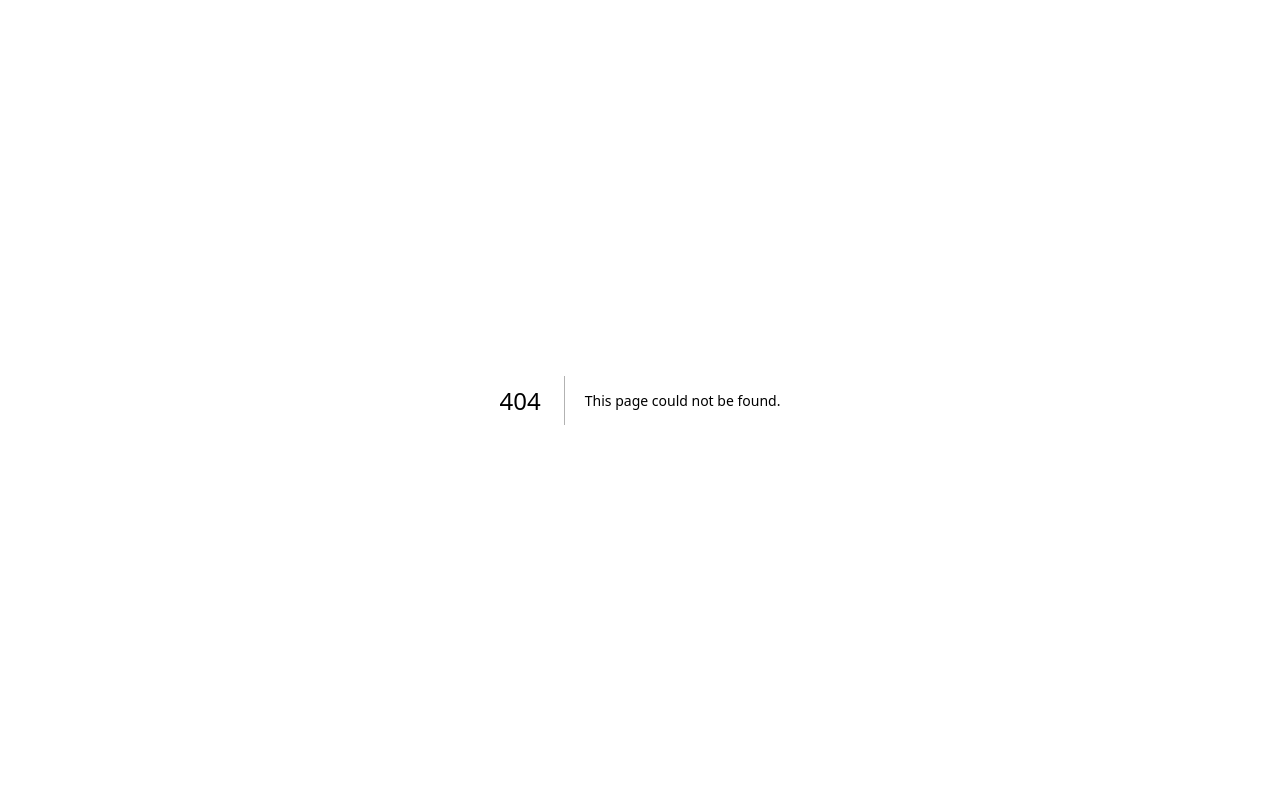
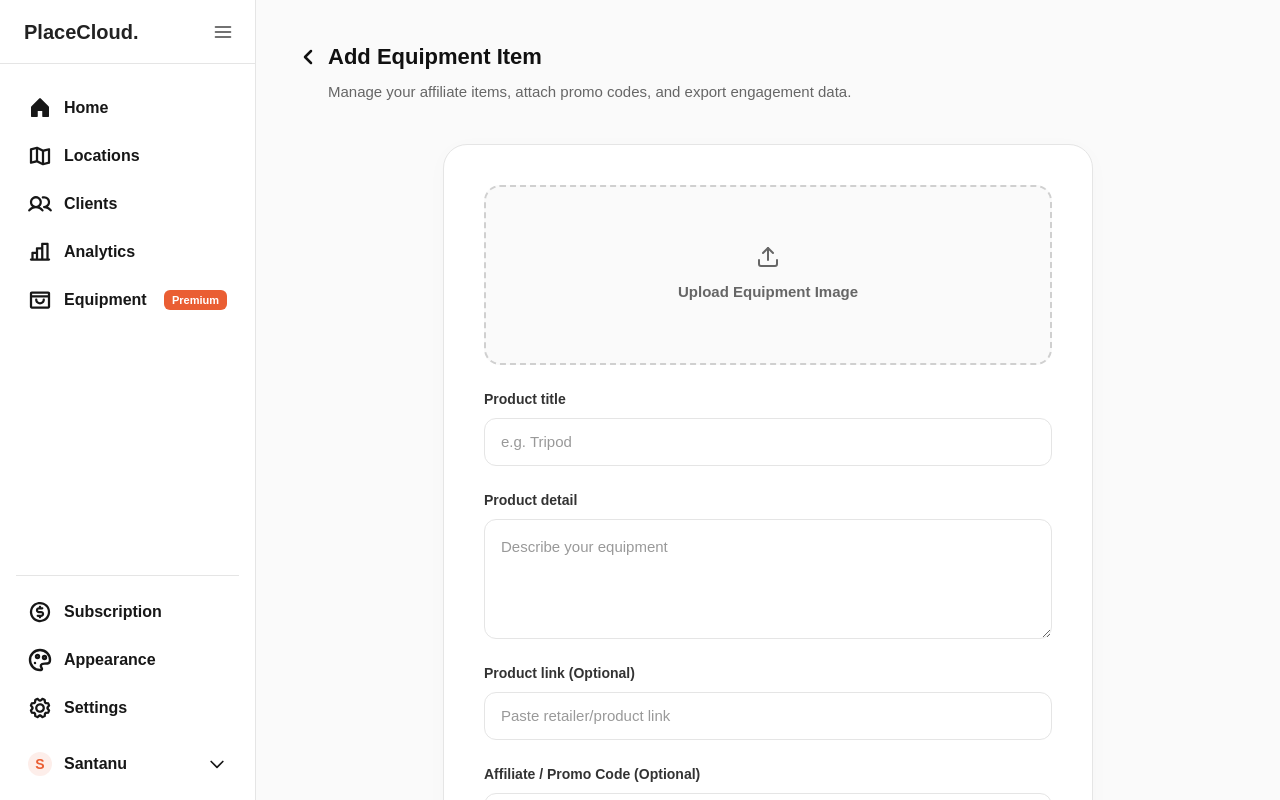
Before and after one commit to santanu4246/PlaceCloud, a Next.js app: page /equipment/new in a window 1280 px wide. Before the commit this address had no page. Built offline with nearby package versions, Linux system fonts and the light colour scheme.

Commit message:
feat: add equipment creation form and contextual edit/delete menu to gear list

```diff
--- /dev/null
+++ b/app/(dashboard)/equipment/new/page.tsx
@@ -0,0 +1,97 @@
+"use client";
+
+import React from "react";
+import Link from "next/link";
+
+export default function AddEquipment() {
+  return (
+    <div className="p-5 md:p-10 w-full min-h-screen bg-[#FAFAFA]">
+      {/* Header */}
+      <div className="mb-10 w-full">
+        <Link href="/equipment" className="flex items-center gap-2 text-[22px] font-bold text-[#111] mb-2 hover:text-[#EA5E33] transition-colors w-fit">
+          <svg width="24" height="24" viewBox="0 0 24 24" fill="none" stroke="currentColor" strokeWidth="2.5" strokeLinecap="round" strokeLinejoin="round">
+            <path d="M15 18l-6-6 6-6" />
+          </svg>
+          Add Equipment Item
+        </Link>
+        <p className="text-[#666] text-[15px] font-medium pl-[32px]">
+          Manage your affiliate items, attach promo codes, and export engagement data.
+        </p>
+      </div>
+
+      {/* Main Card */}
+      <div className="max-w-[650px] mx-auto bg-white rounded-[24px] shadow-[0_4px_24px_rgba(0,0,0,0.02)] border border-[#E5E5E5] p-8 md:p-10">
+        <form className="flex flex-col gap-6" onSubmit={(e) => e.preventDefault()}>
+
+          {/* Image Upload Area */}
+          <div className="w-full h-[180px] rounded-[16px] border-2 border-dashed border-[#D0D0D0] bg-[#FAFAFA] flex flex-col items-center justify-center gap-3 cursor-pointer hover:bg-gray-50 hover:border-[#EA5E33] transition-colors group">
+            <svg width="24" height="24" viewBox="0 0 24 24" fill="none" stroke="currentColor" strokeWidth="2" strokeLinecap="round" strokeLinejoin="round" className="text-[#666] group-hover:text-[#EA5E33] transition-colors">
+              <path d="M21 15v4a2 2 0 0 1-2 2H5a2 2 0 0 1-2-2v-4"></path>
+              <polyline points="17 8 12 3 7 8"></polyline>
+              <line x1="12" y1="3" x2="12" y2="15"></line>
+            </svg>
+            <span className="text-[#666] font-semibold text-[15px] group-hover:text-[#EA5E33] transition-colors">
+              Upload Equipment Image
+            </span>
+          </div>
+
+          {/* Product Title */}
+          <div className="flex flex-col gap-2">
+            <label className="text-[14px] font-bold text-[#333]">Product title</label>
+            <input
+              type="text"
+              placeholder="e.g. Tripod"
+              className="w-full h-[48px] bg-white border border-[#E5E5E5] rounded-[12px] px-4 outline-none focus:border-[#EA5E33] focus:ring-1 focus:ring-[#EA5E33] transition-all text-[#111] text-[15px] font-medium placeholder:text-[#999]"
+            />
+          </div>
+
+          {/* Product Detail */}
+          <div className="flex flex-col gap-2">
+            <label className="text-[14px] font-bold text-[#333]">Product detail</label>
+            <textarea
+              placeholder="Describe your equipment"
+              className="w-full min-h-[120px] bg-white border border-[#E5E5E5] rounded-[12px] p-4 outline-none focus:border-[#EA5E33] focus:ring-1 focus:ring-[#EA5E33] transition-all text-[#111] text-[15px] font-medium resize-y placeholder:text-[#999]"
+            ></textarea>
+          </div>
+
+          {/* Product Link */}
+          <div className="flex flex-col gap-2">
+            <label className="text-[14px] font-bold text-[#333]">Product link (Optional)</label>
+            <input
+              type="text"
+              placeholder="Paste retailer/product link"
+              className="w-full h-[48px] bg-white border border-[#E5E5E5] rounded-[12px] px-4 outline-none focus:border-[#EA5E33] focus:ring-1 focus:ring-[#EA5E33] transition-all text-[#111] text-[15px] font-medium placeholder:text-[#999]"
+            />
+          </div>
+
+          {/* Affiliate / Promo Code */}
+          <div className="flex flex-col gap-2">
+            <label className="text-[14px] font-bold text-[#333]">Affiliate / Promo Code (Optional)</label>
+            <input
+              type="text"
+              placeholder="e.g. Wayn10"
+              className="w-full h-[48px] bg-white border border-[#E5E5E5] rounded-[12px] px-4 outline-none focus:border-[#EA5E33] focus:ring-1 focus:ring-[#EA5E33] transition-all text-[#111] text-[15px] font-medium placeholder:text-[#999]"
+            />
+          </div>
+
+          {/* Action Buttons */}
+          <div className="flex items-center gap-4 mt-2">
+            <button
+              type="button"
+              className="flex-1 h-[52px] rounded-[12px] bg-[#F5F5F5] hover:bg-[#EAEAEA] text-[#111] font-bold text-[15px] transition-colors"
+            >
+              Save as Draft
+            </button>
+            <button
+              type="button"
+              className="flex-1 h-[52px] rounded-[12px] bg-[#EA5E33] hover:bg-[#D5522B] text-white font-bold text-[15px] transition-colors shadow-sm"
+            >
+              Add Equipment
+            </button>
+          </div>
+
+        </form>
+      </div>
+    </div>
+  );
+}
--- a/app/(dashboard)/equipment/page.tsx
+++ b/app/(dashboard)/equipment/page.tsx
@@ -1,6 +1,7 @@
 "use client";
 
-import React from "react";
+import React, { useState, useEffect, useRef } from "react";
+import Link from "next/link";
 
 const mockEquipment = [
   {
@@ -49,6 +50,24 @@
 ];
 
 export default function DashboardGearList() {
+  const [openDropdown, setOpenDropdown] = useState<number | null>(null);
+  const dropdownRef = useRef<HTMLDivElement>(null);
+
+  useEffect(() => {
+    function handleClickOutside(event: MouseEvent) {
+      if (dropdownRef.current && !dropdownRef.current.contains(event.target as Node)) {
+        setOpenDropdown(null);
+      }
+    }
+    document.addEventListener("mousedown", handleClickOutside);
+    return () => document.removeEventListener("mousedown", handleClickOutside);
+  }, []);
+
+  const toggleDropdown = (id: number, e: React.MouseEvent) => {
+    e.stopPropagation();
+    setOpenDropdown(openDropdown === id ? null : id);
+  };
+
   return (
     <div className="p-5 md:p-10 w-full min-h-screen bg-[#FAFAFA]">
       <div className="mb-10 w-full flex flex-col md:flex-row md:items-center justify-between gap-4 md:gap-6 relative">
@@ -57,7 +76,7 @@
         </div>
 
         <div className="flex items-center gap-3 relative z-10 bg-[#FAFAFA] md:pl-4">
-          <button className="bg-[#EA5E33] hover:bg-[#D5522B] text-white font-bold text-[14px] px-5 py-2.5 rounded-[10px] flex items-center gap-2 transition-colors shadow-sm">
+          <Link href="/equipment/new" className="bg-[#EA5E33] hover:bg-[#D5522B] text-white font-bold text-[14px] px-5 py-2.5 rounded-[10px] flex items-center gap-2 transition-colors shadow-sm">
             <svg width="18" height="18" viewBox="0 0 24 24" fill="none" stroke="currentColor" strokeWidth="2.5" strokeLinecap="round" strokeLinejoin="round">
               <path d="M6 2L3 6v14a2 2 0 0 0 2 2h14a2 2 0 0 0 2-2V6l-3-4z"></path>
               <line x1="3" y1="6" x2="21" y2="6"></line>
@@ -65,7 +84,7 @@
               <path d="M9 13h6"></path>
             </svg>
             Add New Equipment
-          </button>
+          </Link>
         </div>
       </div>
 
@@ -82,7 +101,11 @@
             <div className="absolute inset-0 bg-gradient-to-t from-black/95 via-black/40 to-transparent pointer-events-none"></div>
 
             {/* 3-Dot Menu */}
-            <button className="absolute top-4 right-4 bg-white/20 hover:bg-white/30 backdrop-blur-md rounded-[10px] p-2 transition-colors">
+            <div className="absolute top-4 right-4 z-20" ref={openDropdown === item.id ? dropdownRef : null}>
+              <button
+                onClick={(e) => toggleDropdown(item.id, e)}
+                className="bg-white/20 hover:bg-white/30 backdrop-blur-md rounded-[10px] p-2 transition-colors"
+              >
                 <svg width="16" height="16" viewBox="0 0 24 24" fill="none" stroke="white" strokeWidth="3" strokeLinecap="round" strokeLinejoin="round">
                   <circle cx="12" cy="12" r="1.5"></circle>
                   <circle cx="12" cy="5" r="1.5"></circle>
@@ -90,12 +113,27 @@
                 </svg>
               </button>
 
+              {openDropdown === item.id && (
+                <div className="absolute right-0 top-10 bg-white border border-[#F0F0F0] rounded-[14px] shadow-[0_4px_24px_rgba(0,0,0,0.12)] py-2 w-[160px] text-left">
+                  <Link href={`/equipment/${item.id}/edit`} className="w-full px-4 py-2.5 text-[13.5px] font-bold text-[#111] hover:bg-gray-50 flex items-center gap-3 transition-colors">
+                    <svg width="15" height="15" viewBox="0 0 24 24" fill="none" stroke="currentColor" strokeWidth="2.5" strokeLinecap="round" strokeLinejoin="round"><path d="M11 4H4a2 2 0 0 0-2 2v14a2 2 0 0 0 2 2h14a2 2 0 0 0 2-2v-7"></path><path d="M18.5 2.5a2.121 2.121 0 0 1 3 3L12 15l-4 1 1-4 9.5-9.5z"></path></svg>
+                    Edit
+                  </Link>
+                  <div className="h-[1px] bg-[#F0F0F0] my-1 mx-3"></div>
+                  <button className="w-full px-4 py-2.5 text-[13.5px] font-bold text-[#E53935] hover:bg-gray-50 flex items-center gap-3 transition-colors text-left">
+                    <svg width="15" height="15" viewBox="0 0 24 24" fill="none" stroke="currentColor" strokeWidth="2.5" strokeLinecap="round" strokeLinejoin="round"><path d="M3 6h18"></path><path d="M19 6v14c0 1-1 2-2 2H7c-1 0-2-1-2-2V6"></path><path d="M8 6V4c0-1 1-2 2-2h4c1 0 2 1 2 2v2"></path></svg>
+                    Delete
+                  </button>
+                </div>
+              )}
+            </div>
+
             {/* Content */}
-            <div className="absolute bottom-0 left-0 right-0 p-5 flex flex-col gap-1.5">
+            <div className="absolute bottom-0 left-0 right-0 p-5 flex flex-col gap-1.5 pointer-events-none">
               <h3 className="text-white text-[16px] font-bold">{item.title}</h3>
               <p className="text-white/70 text-[13px] line-clamp-2 leading-relaxed mb-1">{item.desc}</p>
 
-              <div className="flex flex-col gap-2 mt-1">
+              <div className="flex flex-col gap-2 mt-1 pointer-events-auto">
                 {item.promo && (
                   <button className="flex items-center gap-2 bg-white/15 hover:bg-white/25 backdrop-blur-md px-3 py-1.5 rounded-[8px] transition-colors w-fit group/btn">
                     <span className="text-white text-[12.5px] font-bold tracking-wide">{item.promo}</span>
```
Lines whose indentation alone changed are shown as unchanged.
